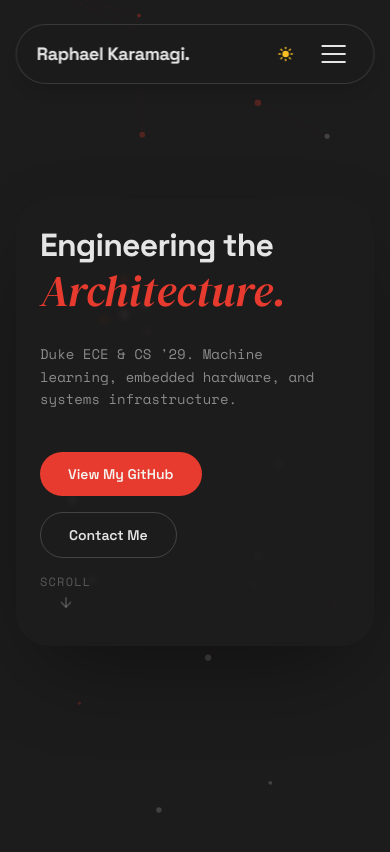
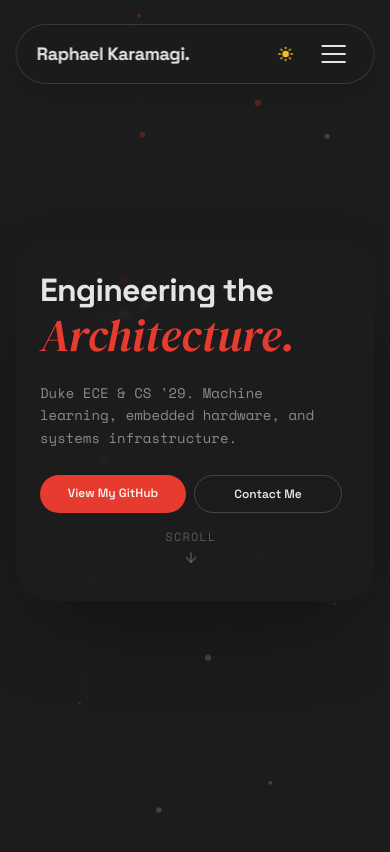
Before and after one commit to raphaelkaramagi/Portfolio-Website, a React (Vite) app: page / in a window 390 px wide. Shown: the top 852 px of the page. Built offline with nearby package versions, Linux system fonts and the light colour scheme.

Commit message:
fix hero card blowing up on mobile; smoother project pin scroll

```diff
--- a/src/components/Hero.jsx
+++ b/src/components/Hero.jsx
@@ -274,44 +274,46 @@ export default function Hero() {
 
       <div className="relative z-10 w-full max-w-7xl mx-auto min-w-0 px-4 sm:px-8 lg:px-12 box-border">
         <div
-          className="hero-card-panel relative max-w-4xl lg:max-w-5xl xl:max-w-6xl w-full min-w-0 rounded-[2rem] px-6 py-8 pe-8 sm:px-10 sm:py-10 sm:pe-12 xl:px-12 xl:py-11 xl:pe-14 sm:mx-0
+          className="hero-card-panel relative max-w-4xl lg:max-w-5xl xl:max-w-6xl w-full min-w-0 rounded-[2rem] px-6 py-8 pe-8 sm:px-10 sm:py-10 sm:pe-12 xl:px-12 xl:py-11 xl:pe-14 sm:mx-0 flex flex-col
             bg-offwhite/[0.44] dark:bg-dark-bg/[0.5]
             backdrop-blur-[3px] sm:backdrop-blur-[5px]
             shadow-[0_28px_72px_-20px_rgba(17,17,17,0.13)]
             dark:shadow-[0_36px_96px_-28px_rgba(0,0,0,0.48)]"
         >
-          <div className="min-w-0 w-full max-w-full [container-type:inline-size]">
-            <h1 className="hero-line-1 hero-display-text font-grotesk font-bold text-dark dark:text-dark-text tracking-tight leading-none mb-2
-              text-[clamp(2rem,min(100cqw_/_19.5,5.85rem),5.85rem)]">
-              Engineering the
-            </h1>
-            <h1 className="hero-line-2 hero-display-text font-serif italic text-signal leading-[0.95] mb-8 block min-w-0 w-full max-w-full box-border pr-[0.2em]
-              text-[clamp(2.75rem,min(100cqw_/_7.58,12rem),12rem)]">
-              Architecture.
-            </h1>
-            <p className="hero-subtitle hero-display-text font-mono text-sm sm:text-base text-dark/55 dark:text-dark-text/55 max-w-lg xl:max-w-2xl mb-10 leading-relaxed">
+          <div className="min-w-0 w-full max-w-full [container-type:inline-size] flex flex-col">
+            <div>
+              <h1 className="hero-line-1 hero-display-text font-grotesk font-bold text-dark dark:text-dark-text tracking-tight leading-none mb-2
+                text-[clamp(2rem,min(100cqw_/_17.5,5.85rem),5.85rem)]">
+                Engineering the
+              </h1>
+              <h1 className="hero-line-2 hero-display-text font-serif italic text-signal leading-[0.95] mb-6 sm:mb-8 block min-w-0 w-full max-w-full box-border pr-[0.2em]
+                text-[clamp(2.85rem,min(100cqw_/_6.85,12rem),12rem)]">
+                Architecture.
+              </h1>
+            </div>
+            <p className="hero-subtitle hero-display-text font-mono text-sm sm:text-base text-dark/55 dark:text-dark-text/55 max-w-lg xl:max-w-2xl mb-6 sm:mb-10 leading-relaxed">
               Duke ECE &amp; CS &apos;29. Machine learning, embedded hardware, and systems infrastructure.
             </p>
-            <div className="flex flex-wrap items-center justify-between gap-x-6 gap-y-4">
-              <div className="hero-cta flex flex-wrap gap-4">
+            <div className="flex flex-col gap-4 shrink-0 sm:flex-row sm:flex-wrap sm:items-center sm:justify-between sm:gap-x-3 sm:gap-y-3">
+              <div className="hero-cta flex flex-row flex-nowrap gap-2 sm:flex-wrap sm:gap-4 flex-1 min-w-0 sm:max-w-none">
                 <a
                   href="https://github.com/raphaelkaramagi"
                   target="_blank"
                   rel="noopener noreferrer"
-                  className="font-grotesk text-sm font-semibold bg-signal text-offwhite px-7 py-3 rounded-full
+                  className="font-grotesk text-xs sm:text-sm font-semibold bg-signal text-offwhite px-4 py-2.5 sm:px-7 sm:py-3 rounded-full text-center flex-1 min-w-0 sm:flex-none sm:shrink-0
                   hover:bg-dark dark:hover:bg-dark-text dark:hover:text-dark-bg transition-all duration-300"
                 >
                   View My GitHub
                 </a>
                 <a
                   href="mailto:raphael.karamagi@duke.edu"
-                  className="font-grotesk text-sm font-semibold border border-dark/20 dark:border-dark-text/20 text-dark dark:text-dark-text px-7 py-3 rounded-full
+                  className="font-grotesk text-xs sm:text-sm font-semibold border border-dark/20 dark:border-dark-text/20 text-dark dark:text-dark-text px-4 py-2.5 sm:px-7 sm:py-3 rounded-full text-center flex-1 min-w-0 sm:flex-none sm:shrink-0
                   hover:bg-dark hover:text-offwhite dark:hover:bg-dark-text dark:hover:text-dark-bg transition-all duration-300"
                 >
                   Contact Me
                 </a>
               </div>
-              <div className="hero-scroll flex flex-col items-center gap-2 shrink-0 pointer-events-none">
+              <div className="hero-scroll flex flex-col items-center gap-2 shrink-0 pointer-events-none self-center sm:self-auto">
                 <span className="font-mono text-xs text-dark/30 dark:text-dark-text/30 tracking-widest uppercase">
                   Scroll
                 </span>
--- a/src/components/ProjectArchive.jsx
+++ b/src/components/ProjectArchive.jsx
@@ -114,10 +114,10 @@ function mountProjectCardStacks(nodes) {
         scrollTrigger: {
           trigger: el,
           start: CARD_PIN_START,
-          scrub: 0.52,
+          scrub: true,
           pin: true,
           pinSpacing: false,
-          anticipatePin: 1,
+          anticipatePin: 0,
           invalidateOnRefresh: true,
           ...pinEnd,
         },
```
